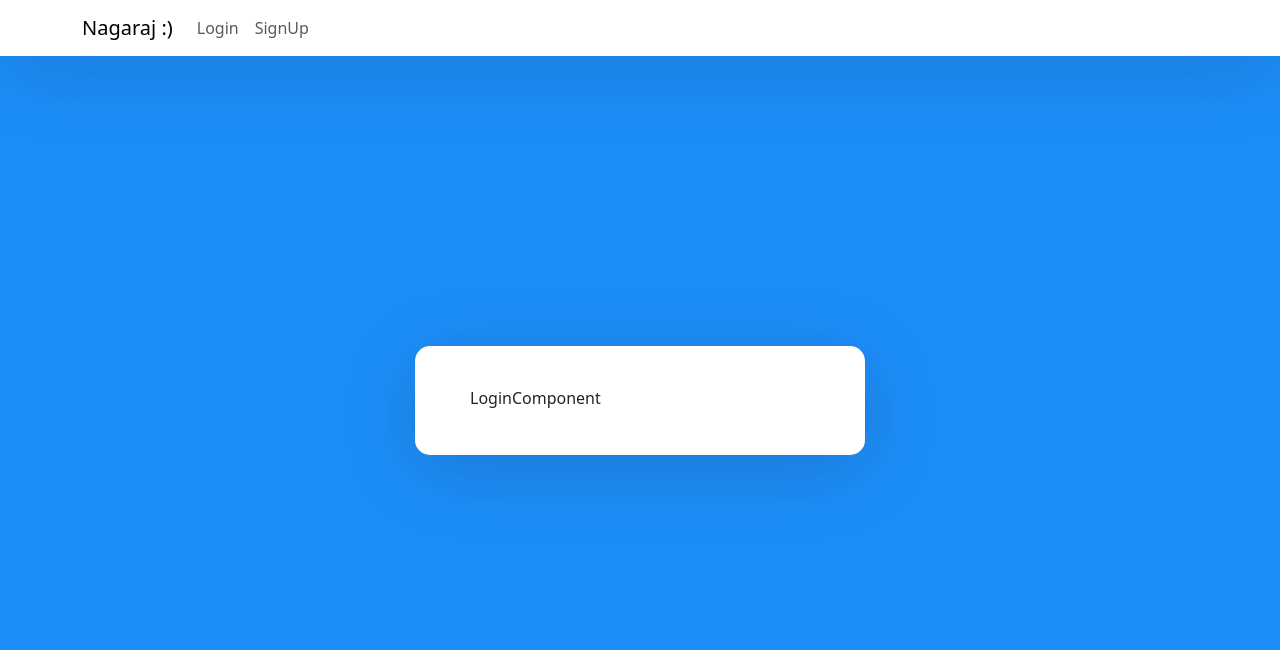
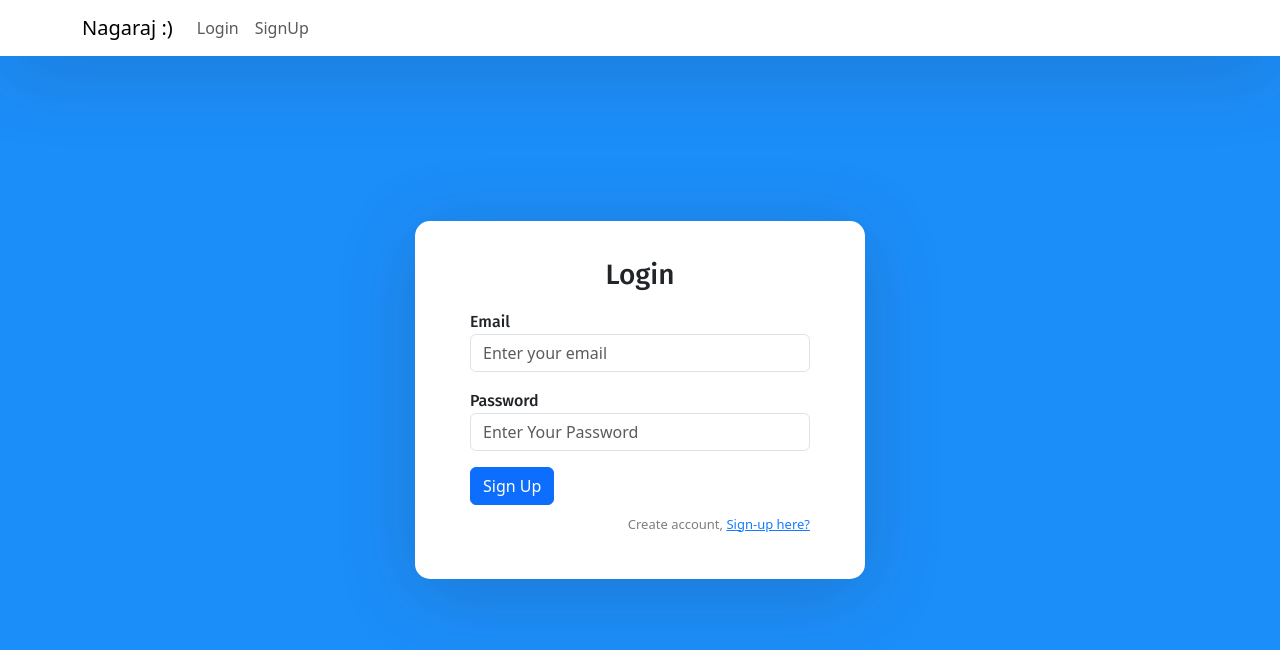
Before and after one commit to mern-web-devlopment-project/react-login-signup, a React (Create React App) app: page / in a window 1280 px wide. Shown: the top 650 px of the page. Built offline with nearby package versions, Linux system fonts and the light colour scheme.

Commit message:
Login page created

```diff
--- a/package.json
+++ b/package.json
@@ -6,6 +6,7 @@
     "@testing-library/jest-dom": "^5.16.5",
     "@testing-library/react": "^13.4.0",
     "@testing-library/user-event": "^13.5.0",
+    "axios": "^1.4.0",
     "bootstrap": "^5.3.0",
     "react": "^18.2.0",
     "react-bootstrap": "^2.7.4",
--- a/src/components/LoginComponent/LoginComponent.jsx
+++ b/src/components/LoginComponent/LoginComponent.jsx
@@ -1,9 +1,89 @@
+
 import React, { Component } from 'react'
 
 class LoginComponent extends Component {
+  constructor(props) {
+    super(props)
+
+    this.state = {
+       email:'',
+       password:'',
+
+    }
+  }
+  emailHandler = event => {
+    this.setState({
+      email:event.target.value
+    })
+  }
+  passwordHandler = event => {
+    this.setState({
+      password:event.target.value
+    })
+  }
+
+  formSubmitHandler = event => {
+    event.preventDefault();
+    console.log(
+      this.state.email,
+      this.state.password
+    );
+    fetch(`http://localhost:3500/api/v1/login`,
+    {
+      method : `POST`,
+      crossDomain : true,
+      headers: {
+        'content-type' : 'application/json',
+        'Access-Control-Allow-Origin':'*'
+      },
+      body : JSON.stringify({
+
+      email:this.state.email,
+      password:this.state.password
+      })
+    }
+    )
+    .then((response) =>  response.json())
+    .then((data) => {
+      console.log(data);
+      console.log(data.message)
+      alert(data.message)
+    })
+  }
   render() {
+    const {email,password} = this.state
     return (
-      <div>LoginComponent</div>
+      <form onSubmit={this.formSubmitHandler}>
+        <h3>Login</h3>
+        <div className='mb-3'>
+          <label>Email</label>
+          <input
+          type='email'
+          className='form-control'
+          placeholder='Enter your email'
+          required
+          value={email}
+          onChange={this.emailHandler}
+          />
+        </div>
+        <div className='mb-3'>
+          <label>Password</label>
+          <input
+          type='password'
+          className='form-control'
+          placeholder='Enter Your Password'
+          required
+          value={password}
+          onChange={this.passwordHandler}
+          />
+        </div>
+        <div>
+          <button type='submit' className='btn btn-primary'>Sign Up</button>
+        </div>
+        <p className='forgot-password text-right'>
+          Create account, <a href='/signup'>Sign-up here?</a>
+        </p>
+      </form>
     )
   }
 }
--- a/src/components/SignUpComponent/SignUpComponent.jsx
+++ b/src/components/SignUpComponent/SignUpComponent.jsx
@@ -98,7 +98,7 @@ class SignUpComponent extends Component {
         <div className='mb-3'>
           <label>Email</label>
           <input
-          type='text'
+          type='email'
           className='form-control'
           placeholder='Enter your email'
           required
```
Also changed, not shown: 1 other file (tests, documents, lock files or other folders).
